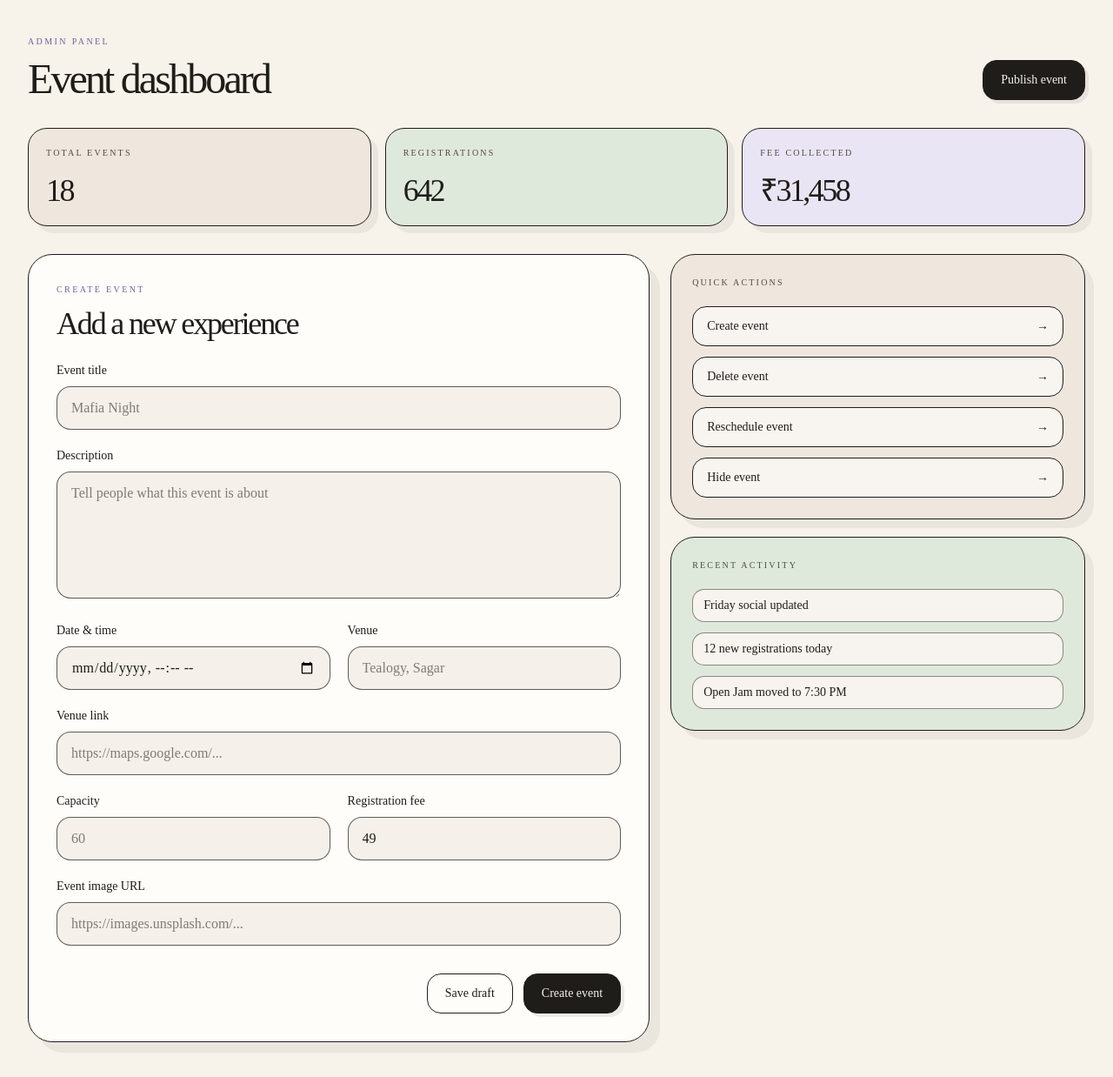
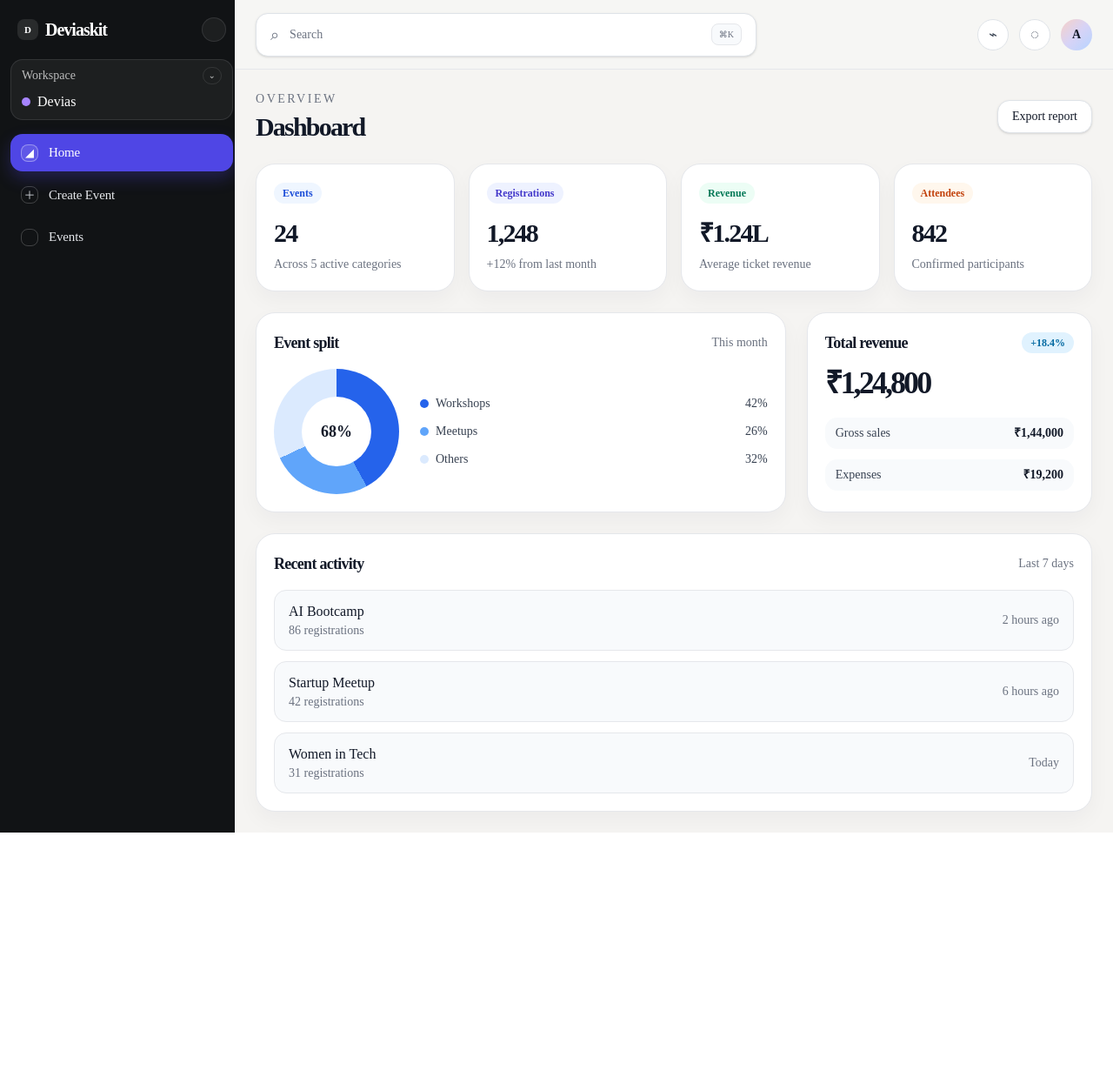
Before and after one commit to DR-0932/Local-Hour, a Next.js app: page /admin in a window 1280 px wide. Shown: the whole page at 87% size. After the commit the page ends 957 px from the top, so only its background shows below. Built offline with nearby package versions, Linux system fonts and the light colour scheme; no server answers.

Commit message:
new admin page

```diff
--- a/app/admin/page.tsx
+++ b/app/admin/page.tsx
@@ -1,259 +1,71 @@
 "use client";
 
 import { useState } from "react";
-
-const initialForm = {
-  title: "",
-  description: "",
-  dateOfEvent: "",
-  venue: "",
-  venueLink: "",
-  numberOfParticipants: "",
-  image: "",
-  registrationFee: "49",
-};
+import Sidebar from "@/components/admin/sidebar";
+import CreateEventForm from "@/components/admin/createEventForm";
+import HomeDashboard from "@/components/admin/home";
+import EventsPanel from "@/components/admin/events";
 
 export default function Page() {
-  const [form, setForm] = useState(initialForm);
+  const [activeTab, setActiveTab] = useState("Home");
 
-  const handleChange = (
-    event: React.ChangeEvent<HTMLInputElement | HTMLTextAreaElement>
-  ) => {
-    const { name, value } = event.target;
-    setForm((prev) => ({ ...prev, [name]: value }));
-  };
+  const renderMainPanel = () => {
+    if (activeTab === "Create Event") {
+      return <CreateEventForm />;
+    }
 
-  const handleSubmit = (event: React.FormEvent) => {
-    event.preventDefault();
-    console.log("Create event payload", form);
+    if (activeTab === "Home") {
+      return <HomeDashboard />;
+    }
+
+    if (activeTab === "Events") {
+      return <EventsPanel />;
+    }
+
+    return (
+      <div className="flex min-h-[70vh] items-center justify-center rounded-[24px] border border-dashed border-[#dfe3e8] bg-white/60 p-10 text-center text-[#6b7280]">
+        <div>
+          <p className="text-2xl font-semibold tracking-[-0.05em] text-[#111827]">{activeTab}</p>
+          <p className="mt-2 text-sm">This panel is ready for the {activeTab.toLowerCase()} section.</p>
+        </div>
+      </div>
+    );
   };
 
   return (
-    <main className="min-h-screen bg-[#f7f2ea] px-4 py-10 text-[#1f1d1a] sm:px-6 lg:px-8">
-      <div className="mx-auto max-w-7xl space-y-8">
-        <header className="flex flex-col gap-4 md:flex-row md:items-end md:justify-between">
-          <div>
-            <p className="text-[10px] font-medium uppercase tracking-[0.24em] text-[#765c9b]">
-              admin panel
-            </p>
-            <h1 className="mt-3 text-4xl font-medium tracking-[-0.06em] sm:text-5xl">
-              Event dashboard
-            </h1>
+    <main className="flex min-h-screen bg-[#f2f1ee] text-[#111827]">
+      <div className="w-[270px] shrink-0 bg-[#111315]">
+        <Sidebar activeTab={activeTab} setActiveTab={setActiveTab} />
+      </div>
+
+      <div className="flex-1 bg-[#f5f4f2]">
+        <header className="flex h-20 items-center justify-between border-b border-[#e5e7eb] bg-[#f6f6f4] px-6">
+          <div className="flex w-full max-w-xl items-center gap-3 rounded-xl border border-[#dfe3e8] bg-white px-4 py-2.5 shadow-sm">
+            <span className="text-lg text-[#6b7280]">⌕</span>
+            <input
+              aria-label="Search"
+              placeholder="Search"
+              className="w-full border-none bg-transparent text-sm text-[#111827] outline-none placeholder:text-[#6b7280]"
+            />
+            <span className="rounded-md border border-[#e5e7eb] bg-[#f8fafc] px-2 py-1 text-[10px] font-medium text-[#6b7280]">
+              ⌘K
+            </span>
           </div>
 
-          <button
-            type="button"
-            className="inline-flex items-center justify-center rounded-[16px] border-[1.5px] border-[#1f1d1a] bg-[#1f1d1a] px-5 py-3 text-sm font-medium text-[#f6f1e8] shadow-[4px_4px_0_rgba(31,29,26,0.08)] transition hover:bg-[#2f2a27]"
-          >
-            Publish event
-          </button>
+          <div className="ml-5 flex items-center gap-3">
+            <button className="flex h-9 w-9 items-center justify-center rounded-full border border-[#dfe3e8] bg-white text-[#374151]">
+              ⌁
+            </button>
+            <button className="flex h-9 w-9 items-center justify-center rounded-full border border-[#dfe3e8] bg-white text-[#374151]">
+              ◌
+            </button>
+            <div className="flex h-9 w-9 items-center justify-center rounded-full bg-gradient-to-br from-[#f7d0c6] via-[#d7d3f6] to-[#b5d4ff] text-sm font-semibold text-[#111827]">
+              A
+            </div>
+          </div>
         </header>
 
-        <section className="grid gap-4 md:grid-cols-3">
-          <div className="rounded-[22px] border-[1.5px] border-[#1f1d1a] bg-[#efe6de] p-5 shadow-[8px_8px_0_rgba(31,29,26,0.06)]">
-            <p className="text-[10px] uppercase tracking-[0.22em] text-[#4f4a42]">
-              total events
-            </p>
-            <p className="mt-4 text-4xl font-medium tracking-[-0.07em]">18</p>
-          </div>
-
-          <div className="rounded-[22px] border-[1.5px] border-[#1f1d1a] bg-[#dfe9db] p-5 shadow-[8px_8px_0_rgba(31,29,26,0.06)]">
-            <p className="text-[10px] uppercase tracking-[0.22em] text-[#4f4a42]">
-              registrations
-            </p>
-            <p className="mt-4 text-4xl font-medium tracking-[-0.07em]">642</p>
-          </div>
-
-          <div className="rounded-[22px] border-[1.5px] border-[#1f1d1a] bg-[#e9e5f4] p-5 shadow-[8px_8px_0_rgba(31,29,26,0.06)]">
-            <p className="text-[10px] uppercase tracking-[0.22em] text-[#4f4a42]">
-              fee collected
-            </p>
-            <p className="mt-4 text-4xl font-medium tracking-[-0.07em]">₹31,458</p>
-          </div>
-        </section>
-
-        <section className="grid gap-6 xl:grid-cols-[1.2fr_0.8fr]">
-          <form
-            onSubmit={handleSubmit}
-            className="rounded-[28px] border-[1.5px] border-[#1f1d1a] bg-[#fffdf9] p-6 shadow-[12px_12px_0_rgba(31,29,26,0.06)] sm:p-8"
-          >
-            <div className="mb-6">
-              <p className="text-[10px] font-medium uppercase tracking-[0.24em] text-[#765c9b]">
-                create event
-              </p>
-              <h2 className="mt-3 text-3xl font-medium tracking-[-0.06em] text-[#1f1d1a] sm:text-4xl">
-                Add a new experience
-              </h2>
-            </div>
-
-            <div className="grid gap-5 sm:grid-cols-2">
-              <label className="block sm:col-span-2">
-                <span className="mb-2 block text-sm font-medium text-[#1f1d1a]">
-                  Event title
-                </span>
-                <input
-                  name="title"
-                  value={form.title}
-                  onChange={handleChange}
-                  placeholder="Mafia Night"
-                  className="w-full rounded-[16px] border-[1.5px] border-[#1f1d1a]/70 bg-[#f5f0ea] px-4 py-3 text-base text-[#1f1d1a] placeholder:text-[#4f4a42]/70 focus:border-[#1f1d1a] focus:outline-none focus:ring-2 focus:ring-[#1f1d1a]/10"
-                />
-              </label>
-
-              <label className="block sm:col-span-2">
-                <span className="mb-2 block text-sm font-medium text-[#1f1d1a]">
-                  Description
-                </span>
-                <textarea
-                  name="description"
-                  value={form.description}
-                  onChange={handleChange}
-                  placeholder="Tell people what this event is about"
-                  rows={5}
-                  className="w-full rounded-[16px] border-[1.5px] border-[#1f1d1a]/70 bg-[#f5f0ea] px-4 py-3 text-base text-[#1f1d1a] placeholder:text-[#4f4a42]/70 focus:border-[#1f1d1a] focus:outline-none focus:ring-2 focus:ring-[#1f1d1a]/10"
-                />
-              </label>
-
-              <label className="block">
-                <span className="mb-2 block text-sm font-medium text-[#1f1d1a]">
-                  Date & time
-                </span>
-                <input
-                  type="datetime-local"
-                  name="dateOfEvent"
-                  value={form.dateOfEvent}
-                  onChange={handleChange}
-                  className="w-full rounded-[16px] border-[1.5px] border-[#1f1d1a]/70 bg-[#f5f0ea] px-4 py-3 text-base text-[#1f1d1a] focus:border-[#1f1d1a] focus:outline-none focus:ring-2 focus:ring-[#1f1d1a]/10"
-                />
-              </label>
-
-              <label className="block">
-                <span className="mb-2 block text-sm font-medium text-[#1f1d1a]">
-                  Venue
-                </span>
-                <input
-                  name="venue"
-                  value={form.venue}
-                  onChange={handleChange}
-                  placeholder="Tealogy, Sagar"
-                  className="w-full rounded-[16px] border-[1.5px] border-[#1f1d1a]/70 bg-[#f5f0ea] px-4 py-3 text-base text-[#1f1d1a] placeholder:text-[#4f4a42]/70 focus:border-[#1f1d1a] focus:outline-none focus:ring-2 focus:ring-[#1f1d1a]/10"
-                />
-              </label>
-
-              <label className="block sm:col-span-2">
-                <span className="mb-2 block text-sm font-medium text-[#1f1d1a]">
-                  Venue link
-                </span>
-                <input
-                  name="venueLink"
-                  value={form.venueLink}
-                  onChange={handleChange}
-                  placeholder="https://maps.google.com/..."
-                  className="w-full rounded-[16px] border-[1.5px] border-[#1f1d1a]/70 bg-[#f5f0ea] px-4 py-3 text-base text-[#1f1d1a] placeholder:text-[#4f4a42]/70 focus:border-[#1f1d1a] focus:outline-none focus:ring-2 focus:ring-[#1f1d1a]/10"
-                />
-              </label>
-
-              <label className="block">
-                <span className="mb-2 block text-sm font-medium text-[#1f1d1a]">
-                  Capacity
-                </span>
-                <input
-                  type="number"
-                  name="numberOfParticipants"
-                  value={form.numberOfParticipants}
-                  onChange={handleChange}
-                  placeholder="60"
-                  className="w-full rounded-[16px] border-[1.5px] border-[#1f1d1a]/70 bg-[#f5f0ea] px-4 py-3 text-base text-[#1f1d1a] placeholder:text-[#4f4a42]/70 focus:border-[#1f1d1a] focus:outline-none focus:ring-2 focus:ring-[#1f1d1a]/10"
-                />
-              </label>
-
-              <label className="block">
-                <span className="mb-2 block text-sm font-medium text-[#1f1d1a]">
-                  Registration fee
-                </span>
-                <input
-                  type="number"
-                  name="registrationFee"
-                  value={form.registrationFee}
-                  onChange={handleChange}
-                  placeholder="49"
-                  className="w-full rounded-[16px] border-[1.5px] border-[#1f1d1a]/70 bg-[#f5f0ea] px-4 py-3 text-base text-[#1f1d1a] placeholder:text-[#4f4a42]/70 focus:border-[#1f1d1a] focus:outline-none focus:ring-2 focus:ring-[#1f1d1a]/10"
-                />
-              </label>
-
-              <label className="block sm:col-span-2">
-                <span className="mb-2 block text-sm font-medium text-[#1f1d1a]">
-                  Event image URL
-                </span>
-                <input
-                  name="image"
-                  value={form.image}
-                  onChange={handleChange}
-                  placeholder="https://images.unsplash.com/..."
-                  className="w-full rounded-[16px] border-[1.5px] border-[#1f1d1a]/70 bg-[#f5f0ea] px-4 py-3 text-base text-[#1f1d1a] placeholder:text-[#4f4a42]/70 focus:border-[#1f1d1a] focus:outline-none focus:ring-2 focus:ring-[#1f1d1a]/10"
-                />
-              </label>
-            </div>
-
-            <div className="mt-8 flex flex-col gap-3 sm:flex-row sm:justify-end">
-              <button
-                type="button"
-                className="rounded-[16px] border-[1.5px] border-[#1f1d1a] bg-transparent px-5 py-3 text-sm font-medium text-[#1f1d1a] transition hover:bg-[#f1ece7]"
-              >
-                Save draft
-              </button>
-
-              <button
-                type="submit"
-                className="rounded-[16px] border-[1.5px] border-[#1f1d1a] bg-[#1f1d1a] px-5 py-3 text-sm font-medium text-[#f6f1e8] shadow-[4px_4px_0_rgba(31,29,26,0.08)] transition hover:bg-[#2f2a27]"
-              >
-                Create event
-              </button>
-            </div>
-          </form>
-
-          <aside className="space-y-5">
-            <div className="rounded-[28px] border-[1.5px] border-[#1f1d1a] bg-[#efe6de] p-6 shadow-[10px_10px_0_rgba(31,29,26,0.06)]">
-              <p className="text-[10px] uppercase tracking-[0.22em] text-[#4f4a42]">
-                quick actions
-              </p>
-              <div className="mt-5 space-y-3">
-                {[
-                  "Create event",
-                  "Delete event",
-                  "Reschedule event",
-                  "Hide event",
-                ].map((action) => (
-                  <button
-                    key={action}
-                    type="button"
-                    className="flex w-full items-center justify-between rounded-[16px] border-[1.5px] border-[#1f1d1a] bg-[#f8f5f1] px-4 py-3 text-left text-sm font-medium text-[#1f1d1a] transition hover:bg-[#f1ece7]"
-                  >
-                    <span>{action}</span>
-                    <span aria-hidden="true">→</span>
-                  </button>
-                ))}
-              </div>
-            </div>
-
-            <div className="rounded-[28px] border-[1.5px] border-[#1f1d1a] bg-[#dfe9db] p-6 shadow-[10px_10px_0_rgba(31,29,26,0.06)]">
-              <p className="text-[10px] uppercase tracking-[0.22em] text-[#4f4a42]">
-                recent activity
-              </p>
-              <ul className="mt-5 space-y-3 text-sm text-[#1f1d1a]">
-                <li className="rounded-[14px] border border-[#1f1d1a]/50 bg-[#f7f4ef] px-3 py-2">
-                  Friday social updated
-                </li>
-                <li className="rounded-[14px] border border-[#1f1d1a]/50 bg-[#f7f4ef] px-3 py-2">
-                  12 new registrations today
-                </li>
-                <li className="rounded-[14px] border border-[#1f1d1a]/50 bg-[#f7f4ef] px-3 py-2">
-                  Open Jam moved to 7:30 PM
-                </li>
-              </ul>
-            </div>
-          </aside>
-        </section>
+        <div className="p-6">{renderMainPanel()}</div>
       </div>
     </main>
   );
```
